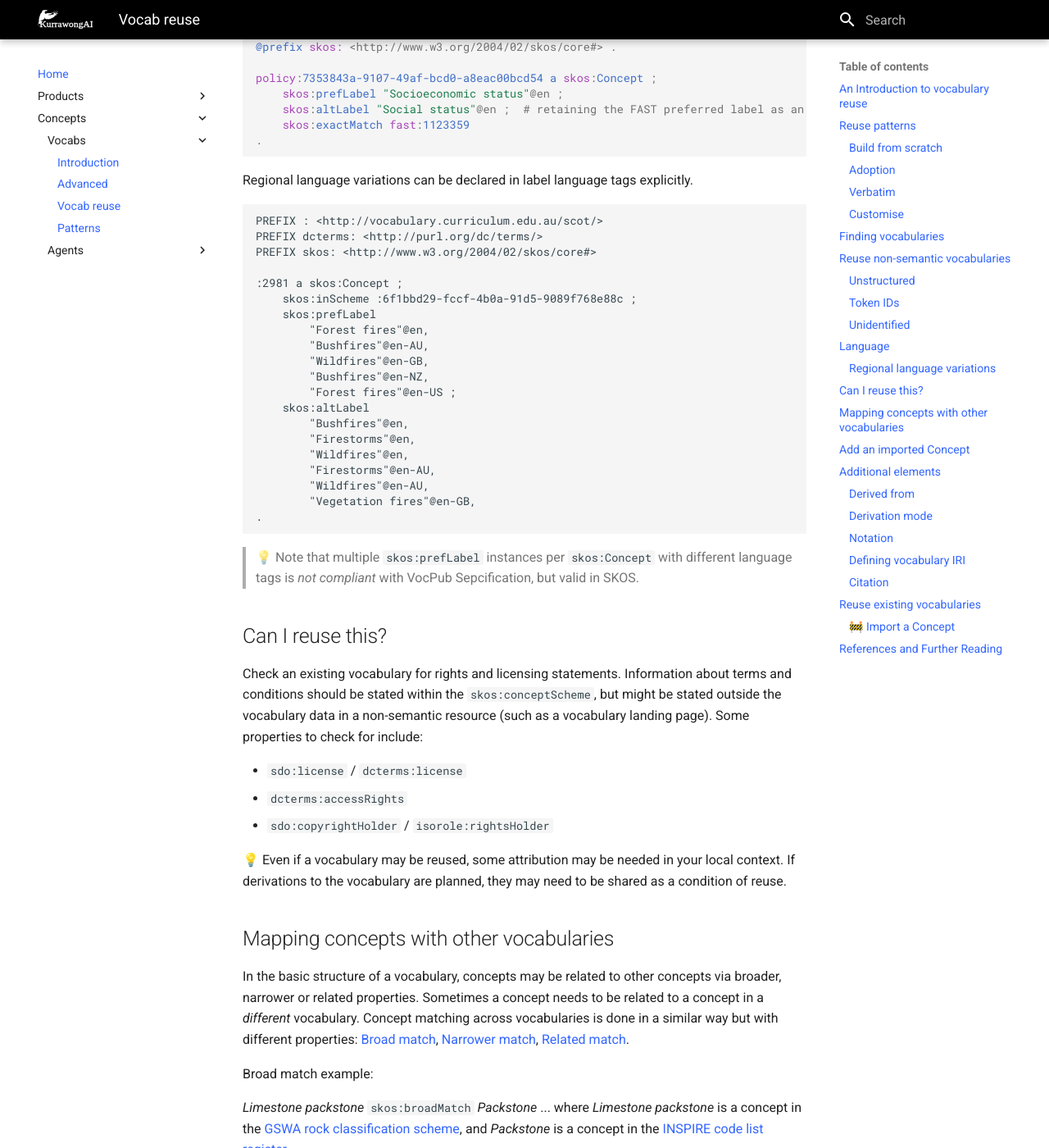
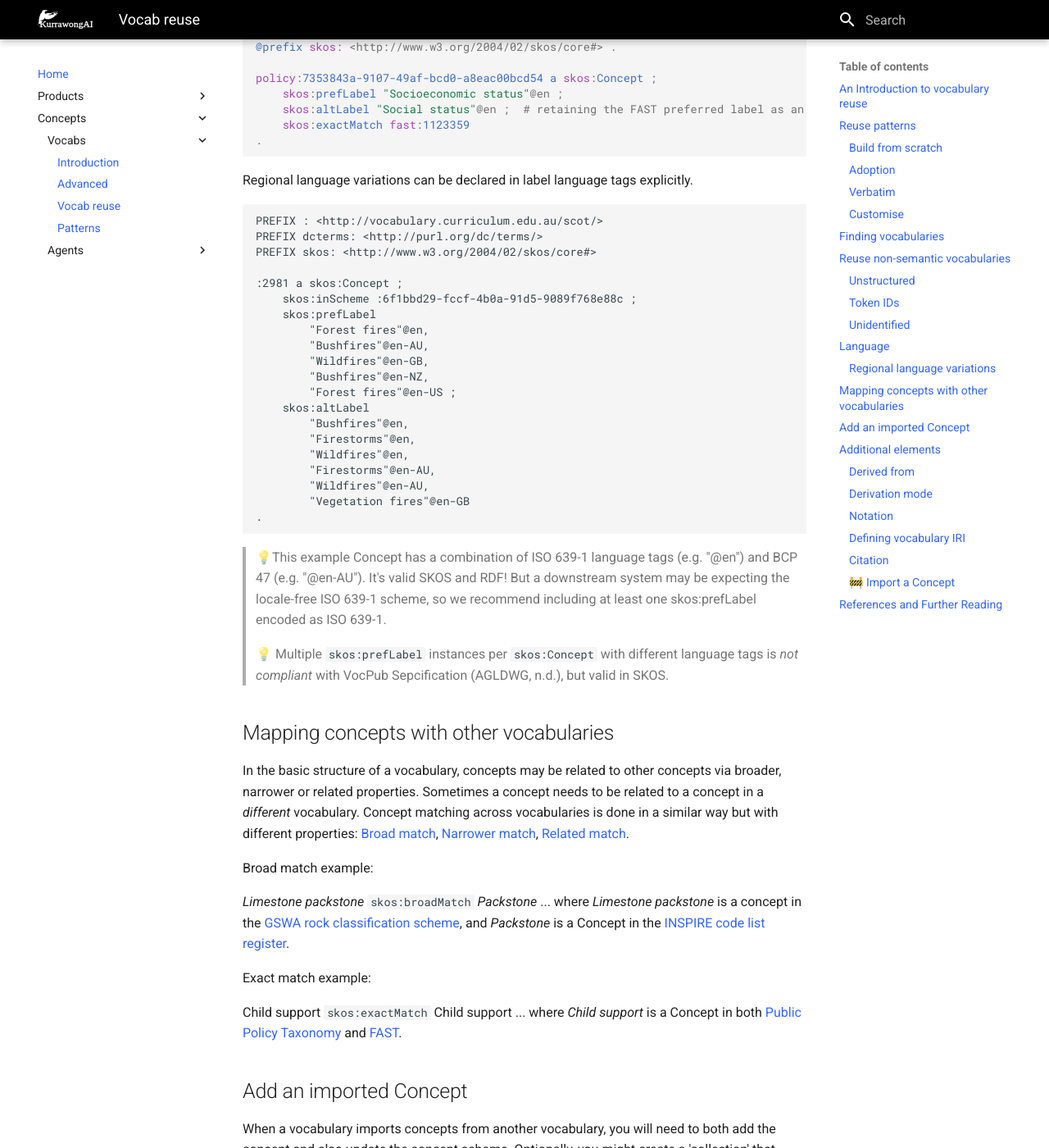
Before and after one commit to Kurrawong/docs, an MkDocs documentation site: the page built from docs/concepts/vocabs/vocab-reuse.md, in a window 1280 px wide and 1400 px high, scrolled down 5696 px. Shown: the whole window at 82% size. Built offline with MkDocs 1.6.1 and Material for MkDocs 9.7.7, drawn with Linux system fonts in a browser that asks for light colours; some of the changed text lies outside the part shown.

Commit message:
Update vocab-reuse.md

````diff
--- a/docs/concepts/vocabs/vocab-reuse.md
+++ b/docs/concepts/vocabs/vocab-reuse.md
@@ -207,21 +207,12 @@
         "Wildfires"@en,
         "Firestorms"@en-AU,
         "Wildfires"@en-AU,
-        "Vegetation fires"@en-GB,
+        "Vegetation fires"@en-GB
 .
 ```
-> 💡 Note that multiple `skos:prefLabel` instances per `skos:Concept` with different language tags is _not compliant_ with VocPub Sepcification, but valid in SKOS.
+> 💡This example Concept has a combination of ISO 639-1 language tags (e.g. "@en") and BCP 47 (e.g. "@en-AU"). It's valid SKOS and RDF! But a downstream system may be expecting the locale-free ISO 639-1 scheme, so we recommend including at least one skos:prefLabel encoded as ISO 639-1.
 
-
-## Can I reuse this?
-
-Check an existing vocabulary for rights and licensing statements. Information about terms and conditions should be stated within the `skos:conceptScheme`, but might be stated outside the vocabulary data in a non-semantic resource (such as a vocabulary landing page). Some properties to check for include:
-
-- `sdo:license` / `dcterms:license`
-- `dcterms:accessRights`
-- `sdo:copyrightHolder` / `isorole:rightsHolder`
-
-💡 Even if a vocabulary may be reused, some attribution may be needed in your local context. If derivations to the vocabulary are planned, they may need to be shared as a condition of reuse.
+> 💡 Multiple `skos:prefLabel` instances per `skos:Concept` with different language tags is _not compliant_ with VocPub Sepcification (AGLDWG, n.d.), but valid in SKOS.
 
 ## Mapping concepts with other vocabularies
 
@@ -230,25 +221,26 @@
 Broad match example:
 
 _Limestone packstone_ `skos:broadMatch` _Packstone_
-... where _Limestone packstone_ is a concept in the [GSWA rock classification scheme](https://linked.data.gov.au/def/gswa-rock-classification-scheme), and _Packstone_ is a concept in the [INSPIRE code list register](http://inspire.ec.europa.eu/codelist).
+... where _Limestone packstone_ is a concept in the [GSWA rock classification scheme](https://linked.data.gov.au/def/gswa-rock-classification-scheme), and _Packstone_ is a Concept in the [INSPIRE code list register](http://inspire.ec.europa.eu/codelist).
 
 Exact match example:
 
 Child support `skos:exactMatch` Child support
-... where _Child support_ is a concept in both [Public Policy Taxonomy](https://linked.data.gov.au/def/policy/0acd51d0-a4a3-48eb-b6f4-aa086f966057) and [FAST](http://id.worldcat.org/fast/854679).
+... where _Child support_ is a Concept in both [Public Policy Taxonomy](https://linked.data.gov.au/def/policy/0acd51d0-a4a3-48eb-b6f4-aa086f966057) and [FAST](http://id.worldcat.org/fast/854679).
 
 
 ## Add an imported Concept
 
 When a vocabulary imports concepts from another vocabulary, you will need to both add the concept and also update the concept scheme. Optionally, you might create a 'collection' that groups the imported concepts in to a manageble frame. See [Import a concept](#-import-a-concept) for detailed steps for importing a concept into a vocabulary.
 
-
 ## Additional elements
 You can add more metadata to your Concepts and Concept schemes that will improve the clarity, scope and provenance of your vocabulary. Consider the following additional elements:
 
 ### Derived from
 
-Use `prov:wasDerivedFrom` to reference an IRI for an external vocabulary from which the vocabulary is derived.
+Use `prov:wasDerivedFrom` to indicate an IRI of an external vocabulary from which the vocabulary is derived.
+
+> 💡 An external vocabulary may not have an IRI - see VocPub Specification [section 2.1.7](https://agldwg.github.io/vocpub-profile/specification.html#vocabulary) for more information about indicating external vocabularies.
 
 ### Derivation mode
 
@@ -280,19 +272,7 @@
 	.
 ```
 
-... where the Citation refers to a policy definition originating from an external source. In this example the URL of the source is given so that it can be easily looked up and, if needed, verified and validated.
-
-
-## Reuse existing vocabularies
-
-It's worth checking if there are existing vocabularies (published by a third party) that match your requirements. In this section we will discuss:
-
-- finding and identifying vocabularies for reuse
-- workflows to suit vocabulary formats
-- derivation modes: the type and extent of reuse
-- how to indicate provenance and attribution
-
-💡 When constructing IRIs for an existing vocabulary, base the IRI suffix on any existing identifiers or tokens that may be present in the vocabulary.
+... where the Citation indicates a policy definition originating from an external source. In this example the URL of the source is given so that it can be easily looked up and, if needed, verified and validated.
 
 ### 🚧 Import a Concept
 
@@ -372,7 +353,7 @@
 .
 ```
 
-7. Create new ``skos:Collection``
+7. Create new `skos:Collection`
 
 💡 A `skos:Collection` references a `skos:Concept` using the `skos:member` property.
 
````
Also changed, not shown: other parts of docs/concepts/vocabs/vocab-reuse.md (+21 -21 lines).
